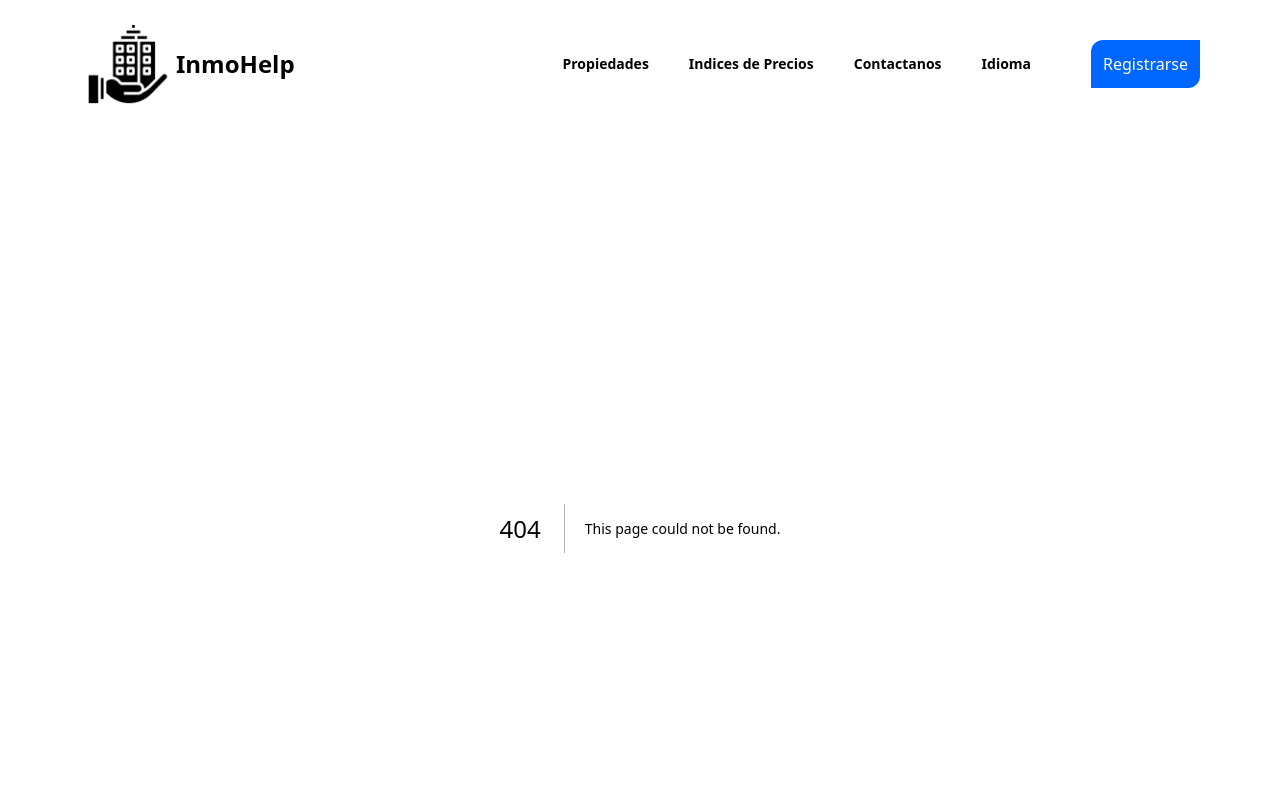
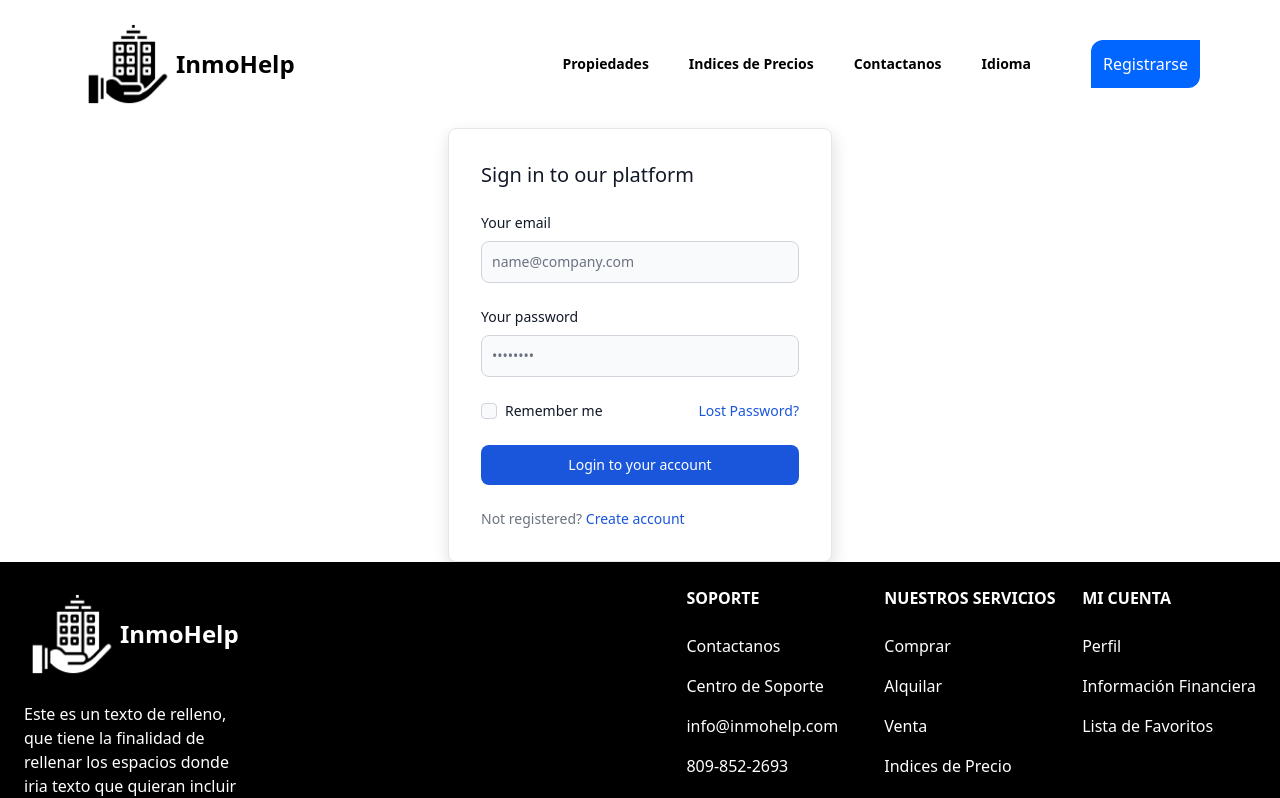
Before and after one commit to Tommy-S05/inmohelp, a Next.js app: page /login in a window 1280 px wide. Before the commit this address had no page. Shown: the top 798 px of the page. Built offline with nearby package versions, Linux system fonts and the light colour scheme.

Commit message:
login en proceso

```diff
--- /dev/null
+++ b/src/app/login/page.js
@@ -0,0 +1,86 @@
+"use client";
+export default function login() {
+  return (
+    <section className="flex flex-col col items-center">
+      <div class="w-full max-w-sm p-4 bg-white border border-gray-200 rounded-lg shadow sm:p-6 md:p-8 dark:bg-gray-800 dark:border-gray-700">
+        <form class="space-y-6" action="#">
+          <h5 class="text-xl font-medium text-gray-900 dark:text-white">
+            Sign in to our platform
+          </h5>
+          <div>
+            <label
+              for="email"
+              class="block mb-2 text-sm font-medium text-gray-900 dark:text-white"
+            >
+              Your email
+            </label>
+            <input
+              type="email"
+              name="email"
+              id="email"
+              class="bg-gray-50 border border-gray-300 text-gray-900 text-sm rounded-lg focus:ring-blue-500 focus:border-blue-500 block w-full p-2.5 dark:bg-gray-600 dark:border-gray-500 dark:placeholder-gray-400 dark:text-white"
+              placeholder="name@company.com"
+              required
+            ></input>
+          </div>
+          <div>
+            <label
+              for="password"
+              class="block mb-2 text-sm font-medium text-gray-900 dark:text-white"
+            >
+              Your password
+            </label>
+            <input
+              type="password"
+              name="password"
+              id="password"
+              placeholder="••••••••"
+              class="bg-gray-50 border border-gray-300 text-gray-900 text-sm rounded-lg focus:ring-blue-500 focus:border-blue-500 block w-full p-2.5 dark:bg-gray-600 dark:border-gray-500 dark:placeholder-gray-400 dark:text-white"
+              required
+            ></input>
+          </div>
+          <div class="flex items-start">
+            <div class="flex items-start">
+              <div class="flex items-center h-5">
+                <input
+                  id="remember"
+                  type="checkbox"
+                  value=""
+                  class="w-4 h-4 border border-gray-300 rounded bg-gray-50 focus:ring-3 focus:ring-blue-300 dark:bg-gray-700 dark:border-gray-600 dark:focus:ring-blue-600 dark:ring-offset-gray-800 dark:focus:ring-offset-gray-800"
+                  required
+                ></input>
+              </div>
+              <label
+                for="remember"
+                class="ml-2 text-sm font-medium text-gray-900 dark:text-gray-300"
+              >
+                Remember me
+              </label>
+            </div>
+            <a
+              href="#"
+              class="ml-auto text-sm text-blue-700 hover:underline dark:text-blue-500"
+            >
+              Lost Password?
+            </a>
+          </div>
+          <button
+            type="submit"
+            class="w-full text-white bg-blue-700 hover:bg-blue-800 focus:ring-4 focus:outline-none focus:ring-blue-300 font-medium rounded-lg text-sm px-5 py-2.5 text-center dark:bg-blue-600 dark:hover:bg-blue-700 dark:focus:ring-blue-800"
+          >
+            Login to your account
+          </button>
+          <div class="text-sm font-medium text-gray-500 dark:text-gray-300">
+            Not registered?{" "}
+            <a
+              href="#"
+              class="text-blue-700 hover:underline dark:text-blue-500"
+            >
+              Create account
+            </a>
+          </div>
+        </form>
+      </div>
+    </section>
+  );
+}
```
